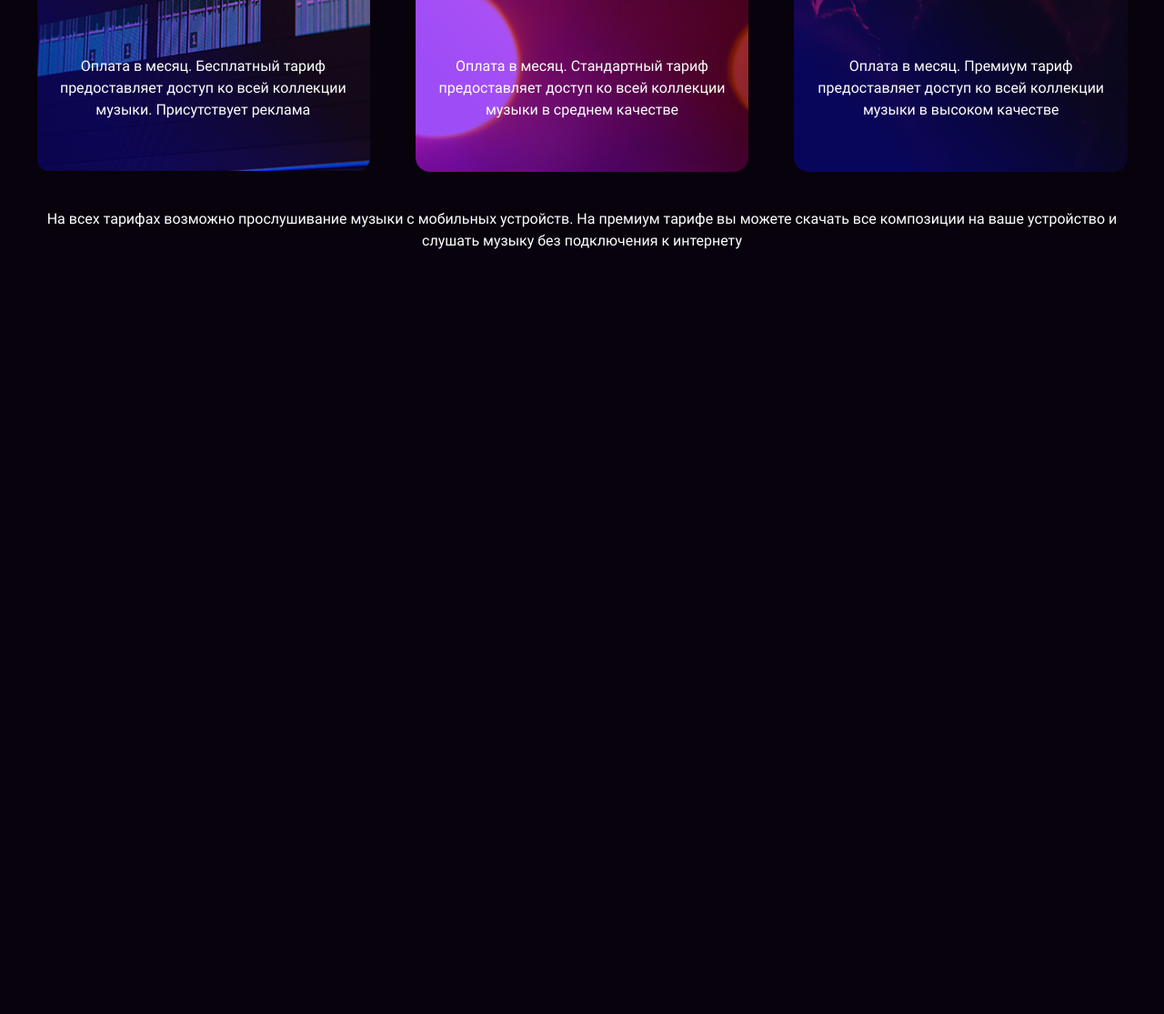
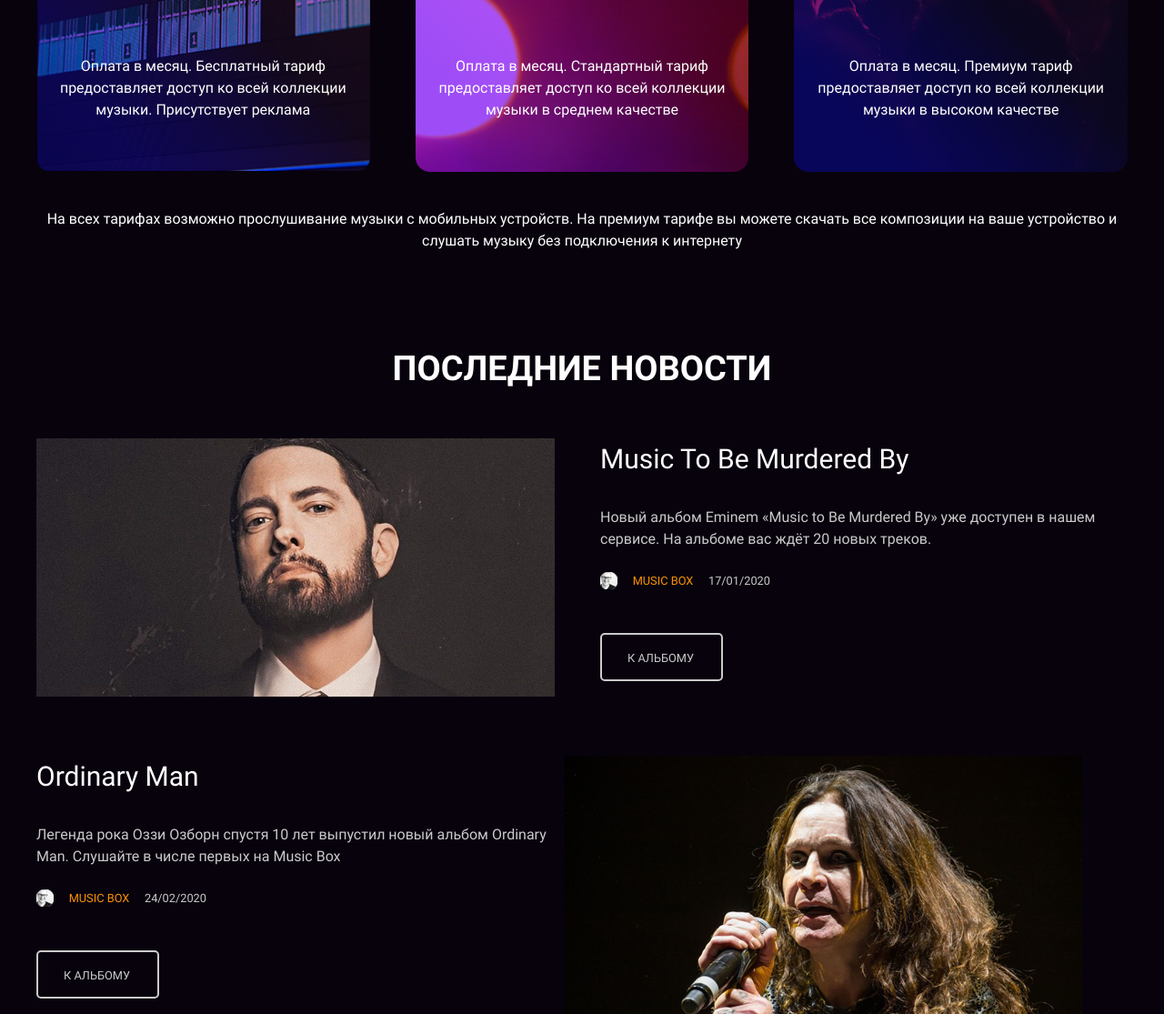
Before and after one commit to Matheria/Music-box, a website: page src/index.html in a window 1280 px wide. Shown: the part 1381-2496 px from the top of the page at 91% size. Before the commit the page ends 1658 px from the top, so only its background shows below. Drawn offline with Linux system fonts and the light colour scheme.

Commit message:
add news section

```diff
--- a/src/index.html
+++ b/src/index.html
@@ -5,6 +5,7 @@
   <meta http-equiv="X-UA-Compatible" content="IE=edge">
   <meta name="viewport" content="width=device-width, initial-scale=1.0">
   <title>Music Box - Matheria</title>
+  <link rel="icon" href="favicon.ico">
   <link rel="stylesheet" href="css/style.css">
 </head>
 <body class="page__body">
@@ -84,6 +85,47 @@
       </div>
     </section>
 
+    <section class="news" id="page-news">
+      <h2 class="news__title">Последние новости</h2>
+      <div class="container news-container">
+        <div class="news__item">
+          <img class="news__img" src="../src/images/Music to Be Murdered By.png" alt="Eminem photo">
+          <div class="news__content-wrapper">
+            <div class="news__body">
+              <h3 class="news__sub-title">Music to Be Murdered By</h3>
+              <p class="news__text">Новый альбом Eminem «Music to Be Murdered By» уже доступен в нашем сервисе. На альбоме вас ждёт 20 новых треков.</p>
+            </div>
+            <div class="news__footer">
+              <div class="news__author">
+                <img src="images/avatar.png" alt="Аватар пользователя Music box">
+                <a class="news__author-name link" width="19" height="19" href="#">Music box</a>
+                <span class="news__date">17/01/2020</span>
+              </div>
+              <a class="news__link link btn" href="#">К альбому</a>
+            </div>
+          </div>
+        </div>
+
+        <div class="news__item">
+          <img class="news__img" src="../src/images/Ordinary Man.png" alt="Ozzy Osbourne photo">
+          <div class="news__content-wrapper">
+            <div class="news__body">
+              <h3 class="news__sub-title">Ordinary Man</h3>
+              <p class="news__text">Легенда рока Оззи Озборн спустя 10 лет выпустил новый альбом Ordinary Man. Слушайте в числе первых на Music Box</p>
+            </div>
+            <div class="news__footer">
+              <div class="news__author">
+                <img src="images/avatar.png" alt="Аватар пользователя Music box">
+                <a class="news__author-name link" width="19" height="19" href="#">Music box</a>
+                <span class="news__date">24/02/2020</span>
+              </div>
+              <a class="news__link link btn" href="#">К альбому</a>
+            </div>
+          </div>
+        </div>
+      </div>
+    </section>
+
   </main>
 
 </body>
--- a/src/scss/app.scss
+++ b/src/scss/app.scss
@@ -3,3 +3,4 @@
 @import "./header.scss";
 @import "./subscribe.scss";
 @import "./pricing.scss";
+@import "./news.scss";
--- a/src/scss/general.scss
+++ b/src/scss/general.scss
@@ -66,6 +66,13 @@ h2 {
   text-transform: uppercase;
 }
 
+h3 {
+  font-size: 30px;
+  line-height: 45px;
+  font-weight: 400;
+  text-transform: capitalize;
+}
+
 @media (max-width: $mobile-width) {
   h1 {
     font-size: 30px;
@@ -75,6 +82,11 @@ h2 {
   h2 {
     font-size: 18px;
     line-height: 27px;
+  }
+
+  h3 {
+    font-size: 16px;
+    line-height: 24px;
   }
 }
 
--- /dev/null
+++ b/src/scss/news.scss
@@ -0,0 +1,102 @@
+.news-container {
+
+}
+
+.news {
+  padding-top: 100px;
+
+  @media (max-width: $mobile-width) {
+    display: flex;
+    flex-direction: column;
+    align-items: center;
+  }
+
+  &__title {
+    margin-bottom: 48px;
+  }
+
+  &__sub-title {
+    margin-bottom: 30px;
+
+    @media (max-width: $mobile-width) {
+      margin-bottom: 16px;
+    }
+  }
+
+  &__text {
+    margin-bottom: 24px;
+
+    color: $dark-gray;
+  }
+
+  &__item {
+    display: flex;
+
+    &:first-child {
+      margin-bottom: 65px;
+    }
+
+    &:nth-child(2n) {
+      flex-direction: row-reverse;
+    }
+
+    @media (max-width: $mobile-width) {
+      flex-direction: column;
+
+      &:nth-child(2n) {
+        flex-direction: column;
+      }
+    }
+  }
+
+  &__img {
+    margin-right: 50px;
+
+    max-width: 575px;
+    max-height: 286px;
+
+    vertical-align: middle;
+
+    @media (max-width: $mobile-width) {
+      margin-right: 0;
+      margin-bottom: 50px;
+
+      max-width: 374px;
+      max-height: 186px;
+    }
+  }
+
+  &__author {
+    display: flex;
+    justify-content: space-between;
+    margin-bottom: 48px;
+    max-width: 187px;
+
+    font-size: 12.8px;
+    line-height: 19px;
+  }
+
+  &__author-name {
+    color: $orange;
+    text-transform: uppercase;
+  }
+
+  &__date {
+    color: $dark-gray;
+  }
+
+  &__link {
+    padding: 16px 28px;
+    width: 135px;
+    height: 53px;
+    font-size: 12.8px;
+    line-height: 19px;
+    color: $dark-gray;
+    border: 2px solid $dark-gray;
+  }
+
+  &__content-wrapper {
+    display: flex;
+    flex-direction: column;
+  }
+}
--- a/src/scss/pricing.scss
+++ b/src/scss/pricing.scss
@@ -45,12 +45,11 @@
 
     @media (max-width: $mobile-width) {
       width: 374px;
-      height: 592px;
+      height: 595px;
       margin-top: 0;
       padding-top: 19px;
 
-      &:first-of-type {
-        margin-top: 43px;
+      &:first-child {
         margin-right: 0;
       }
     }
```
Also changed, not shown: src/css/style.css, src/favicon.ico (added), 1 other file.
